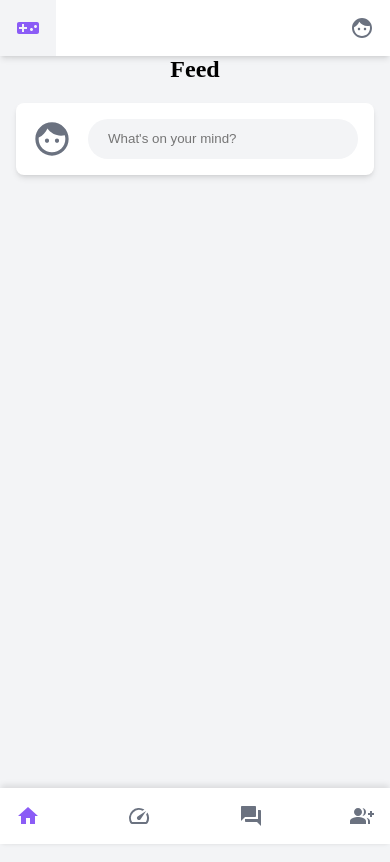
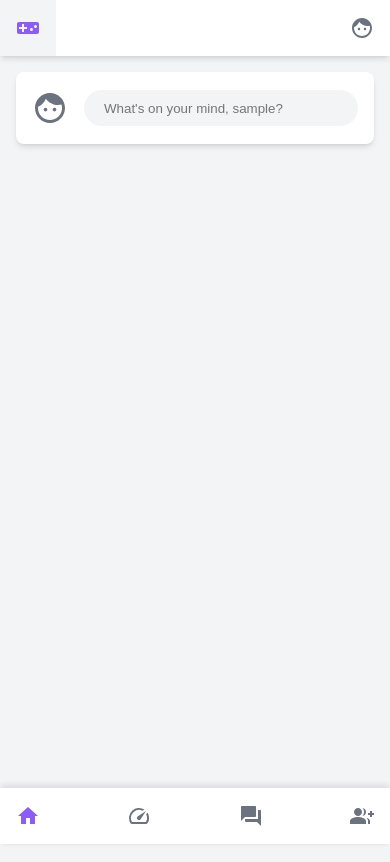
Before and after one commit to Sandro927/bstn-22-capstone-client, a React (Create React App) app: page / in a window 390 px wide. Shown: the top 862 px of the page. Built offline with nearby package versions, Linux system fonts and the light colour scheme; no server answers; sample sign-in values are in the browser's storage.

Commit message:
added Sidebar with mobile styles

```diff
--- a/src/App.scss
+++ b/src/App.scss
@@ -4,5 +4,6 @@ body {
 .App {
     margin: 0;
     background-color: rgb(243 244 246);
+    font-family: 'Helvetica', 'Arial', sans-serif;
 
 }
--- a/src/components/Navbar/Navbar.js
+++ b/src/components/Navbar/Navbar.js
@@ -18,7 +18,7 @@ function Navbar() {
     <div className='navbar'>
       <div className='navbar__content'>
         <div className='navbar__left'>
-          <NavLink to='/' className='navbar__link'>
+          <NavLink to='/' className='navbar__link navbar__link--active'>
             <VideogameAssetIcon className="navbar__icon"/>
           </NavLink>
         </div>
--- a/src/components/NewPost/NewPost.js
+++ b/src/components/NewPost/NewPost.js
@@ -3,11 +3,14 @@ import FaceIcon from '@mui/icons-material/Face'; //Avatar Icon
 import './NewPost.scss'
 
 function NewPost() {
+
+   const user = sessionStorage.getItem('username');
+
   return (
     <div className="new-post">
         <FaceIcon className="new-post__avatar"/>
         <form className="new-post__form">
-            <input type="text" className="new-post__input" placeholder="What's on your mind?"/>
+            <input type="text" className="new-post__input" placeholder={`What's on your mind, ${user}?`}/>
         </form>
     </div>
   )
--- a/src/components/NewPost/NewPost.scss
+++ b/src/components/NewPost/NewPost.scss
@@ -11,10 +11,12 @@
     box-shadow: 0 4px 6px -1px rgb(0 0 0 / 0.1), 0 2px 4px -2px rgb(0 0 0 / 0.1);
     color: rgb(107 114 128);
     font-weight: 500;
+    flex-grow: 1;
+    height: 40px;
 
     &__avatar {
-        width: 40px !important;
-        height: 40px !important;;
+        width: 36px !important;
+        height: 36px !important;;
         padding-right: .5rem;
     }
 
@@ -25,7 +27,7 @@
 
     &__input {
         border-radius: 9999px;
-        height: 40px;
+        height: 36px;
         box-sizing: border-box;
         border: none;
         background-color: rgb(243 244 246);
@@ -33,4 +35,8 @@
         padding: 0 20px;
         margin-left: .5rem
     }
+
+    &__input:focus {
+        border: none;
+    }
 }
--- /dev/null
+++ b/src/components/Sidebar/Sidebar.js
@@ -0,0 +1,34 @@
+import React from 'react';
+import './Sidebar.scss';
+import InsertEmoticonIcon from '@mui/icons-material/InsertEmoticon';
+import PeopleIcon from '@mui/icons-material/People';
+import GroupAddIcon from '@mui/icons-material/GroupAdd';
+import DarkModeIcon from '@mui/icons-material/DarkMode';
+
+function Sidebar() {
+  return (
+    <div className="sidebar">
+        <div className="sidebar__row">
+            <InsertEmoticonIcon className="sidebar__icon"/>
+            <p className="sidebar__text">User</p>
+        </div>
+
+        <div className="sidebar__row">
+            <PeopleIcon className="sidebar__icon"/>
+            <p className="sidebar__text">Friends</p>
+        </div>
+
+        <div className="sidebar__row">
+            <GroupAddIcon className="sidebar__icon"/>
+            <p className="sidebar__text">Groups</p>
+        </div>
+
+        <div className="sidebar__row">
+            <DarkModeIcon className="sidebar__icon"/>
+            <p className="sidebar__text">Events</p>
+        </div>
+    </div>
+  )
+}
+
+export default Sidebar
--- /dev/null
+++ b/src/components/Sidebar/Sidebar.scss
@@ -0,0 +1,37 @@
+@use "../../styles/partials/mixins" as *;
+
+.sidebar {
+    margin: 1rem;
+    display: none;
+
+
+    @include x-small {
+        display: flex;
+        flex-direction: column;
+        align-items: flex-start;
+    }
+
+    &__row {
+        display: flex;
+        align-items: center;
+        padding-bottom: 1rem;
+        font-size: 13px;
+
+    }
+
+    &__text {
+        display: none;
+        @include tablet {
+            display: block;
+        }
+        padding-left: 0.5rem;
+    }
+
+    &__icon {
+        color: rgb(139 92 246);
+        width: 20px !important;
+        height: 20px !important;
+
+    }
+
+}
--- a/src/pages/Feed/Feed.js
+++ b/src/pages/Feed/Feed.js
@@ -1,5 +1,6 @@
 import React, { Component } from 'react';
-import NewPost from '../../components/NewPost/NewPost'
+import NewPost from '../../components/NewPost/NewPost';
+import Sidebar from '../../components/Sidebar/Sidebar';
 import axios from 'axios';
 import './Feed.scss';
 
@@ -34,8 +35,11 @@ export class Feed extends Component {
   render() {
     return (
       <section className="feed">
-        <h1 className="feed__title">Feed</h1>
-        <NewPost />
+        <main className="feed__main">
+          <Sidebar />
+          <NewPost />
+        </main>
+
       </section>
     )
   }
--- a/src/pages/Feed/Feed.scss
+++ b/src/pages/Feed/Feed.scss
@@ -3,6 +3,10 @@
 .feed {
     margin-top: 56px;
     height: 100vh;
+
+    &__main {
+        display: flex;
+    }
 
     @include tablet {
         margin-top: 62px;
```
Also changed, not shown: src/components/FriendBar/Friendbar..js (added).
